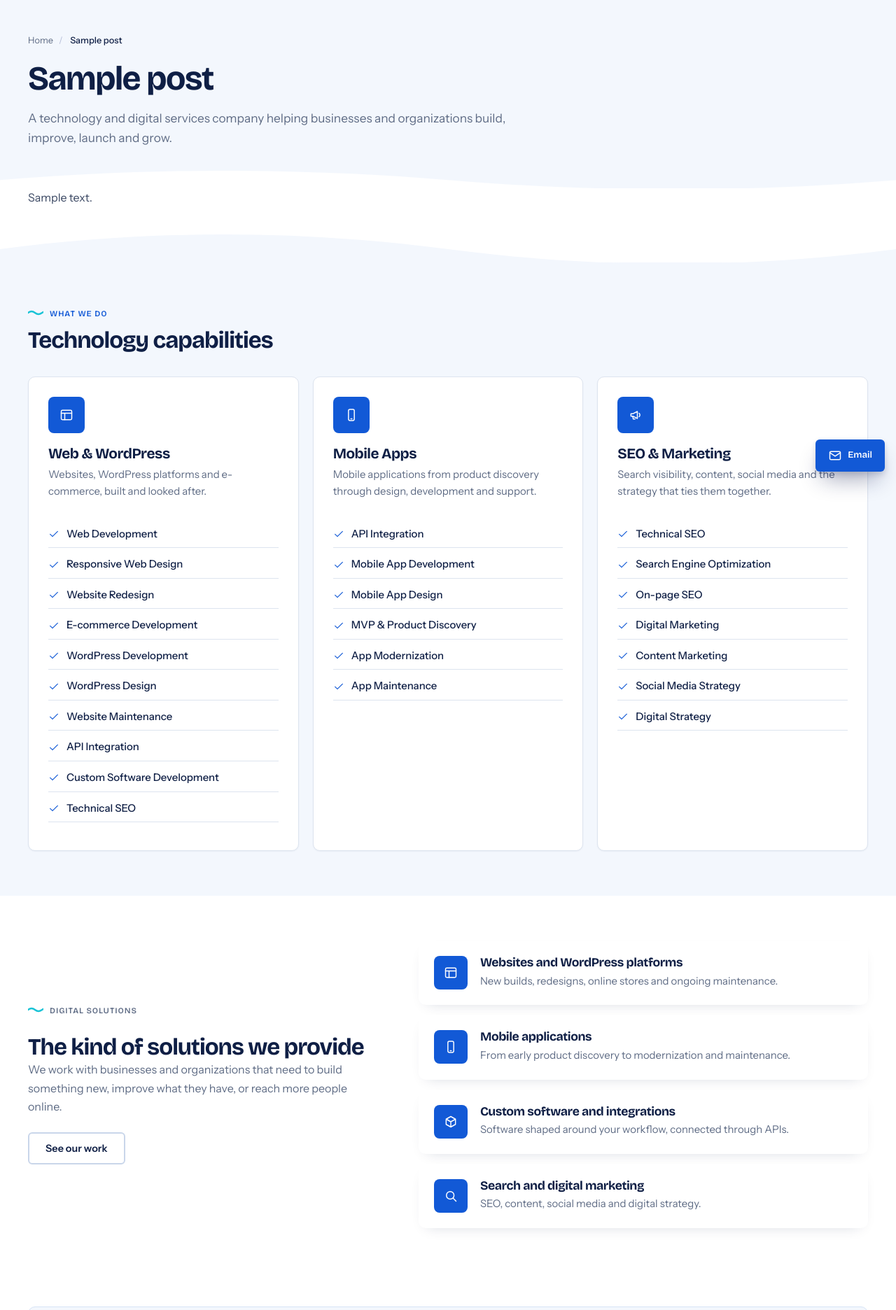
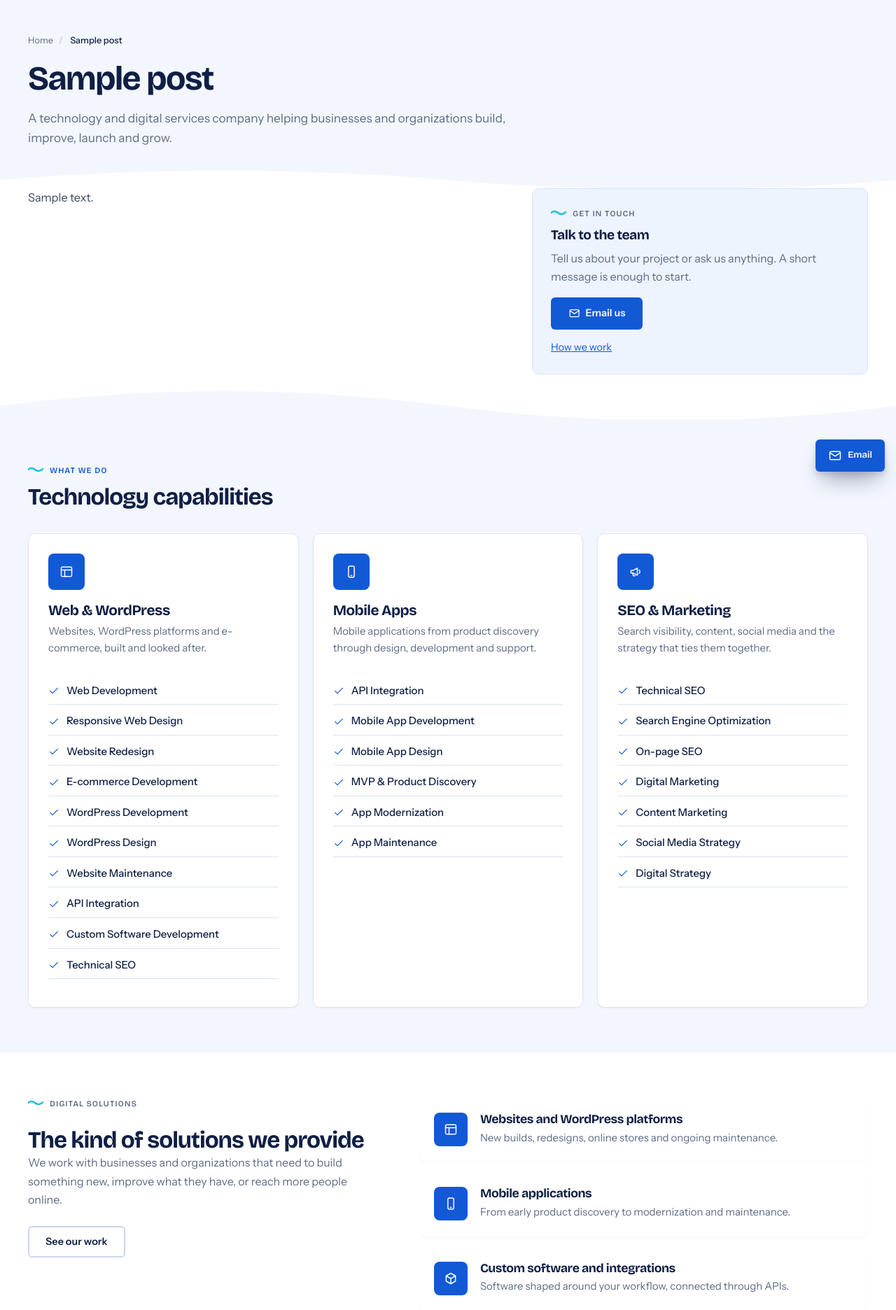
Before and after one commit to bilallwt/WaveX-Next-level-wave-technology, a WordPress theme: template wavex/page-about.php in a window 1280 px wide. Shown: the part 110-1982 px from the top of the page at 70% size. Run offline with PHP 8.4 and a stand-in for WordPress, Linux system fonts and the light colour scheme; the site name, menu and one post (Sample post) are stand-ins, and other content is empty; some libraries are stand-ins or nearby versions.

Commit message:
Layout polish: Our Work row, group headers on Services, About two-column with contact card, consistent closing CTA, scrolled header shadow
Co-Authored-By: Claude Sonnet 5.5 <noreply@anthropic.com>
Claude-Session: https://claude.ai/code/session_016iNP8K7rhZkCEk3kHSo3hc

```diff
--- a/wavex/assets/css/main.css
+++ b/wavex/assets/css/main.css
@@ -1405,3 +1405,36 @@ h1, h2, h3, h4 { font-weight: 700; letter-spacing: -.025em; line-height: 1.12; }
 	.hero::before { bottom: 20px; }
 	.section--tint::before, .section--accent::before, .section--mix::before, .site-footer::before { height: 28px; top: -27px; }
 }
+
+/* ===== Layout polish ===== */
+.work-row { list-style: none; display: grid; grid-template-columns: repeat(5, 1fr); gap: 16px; }
+.work-chip { display: flex; flex-direction: column; height: 100%; background: #fff; border: 1px solid var(--c-line); border-radius: 10px; overflow: hidden; text-decoration: none; color: var(--c-text); transition: border-color .2s, box-shadow .2s, transform .2s; }
+.work-chip:hover { border-color: var(--c-aqua); box-shadow: var(--shadow-md); transform: translateY(-3px); color: var(--c-text); }
+.work-chip__cover { display: grid; place-items: center; aspect-ratio: 16 / 10; background: var(--tint-primary-2); overflow: hidden; }
+.work-chip__cover img { width: 100%; height: 100%; object-fit: cover; }
+.work-chip__cover .work-card__mono { width: 56px; height: 56px; border-radius: 14px; font-size: 1.15rem; box-shadow: none; background: var(--c-brand); }
+.work-chip__body { display: grid; gap: 4px; padding: 14px 16px 16px; }
+.work-chip__name { font: 700 1rem/1.25 var(--font-head); color: var(--c-ink); }
+.section__head > div .section__title { max-width: 22em; }
+.why__item { box-shadow: var(--shadow-sm); }
+.why, .faq { align-items: start; }
+.why__intro, .faq__intro { position: sticky; top: 100px; }
+
+/* Header: shadow once the page is scrolled */
+.site-header { transition: box-shadow .2s; }
+.site-header.is-scrolled { box-shadow: 0 8px 22px -16px rgba(15, 31, 69, .35); }
+
+@media (max-width: 1024px) {
+	.work-row { grid-template-columns: repeat(3, 1fr); }
+	.why__intro, .faq__intro { position: static; }
+}
+@media (max-width: 600px) {
+	.work-row { grid-template-columns: 1fr 1fr; }
+}
+.group-head { display: flex; flex-wrap: wrap; align-items: baseline; justify-content: space-between; gap: 6px 24px; margin-bottom: 22px; padding-bottom: 14px; border-bottom: 1px solid var(--c-line); }
+.group-head .section__title { margin: 0; }
+.group-head p { margin: 0; max-width: 34em; color: var(--c-muted); }
+.section--flush { padding-top: clamp(28px, 4vw, 52px); padding-bottom: clamp(8px, 2vw, 24px); }
+.wrap .svc-grid { align-items: start; }
+.wrap .svc-card { position: sticky; top: 130px; }
+@media (max-width: 1024px) { .wrap .svc-card { position: static; } }
--- a/wavex/assets/js/navigation.js
+++ b/wavex/assets/js/navigation.js
@@ -82,4 +82,14 @@
 			closeAll();
 		}
 	} );
+
+	// Header shadow after scrolling.
+	var header = document.getElementById( 'site-header' );
+	if ( header ) {
+		var onScroll = function () {
+			header.classList.toggle( 'is-scrolled', window.scrollY > 8 );
+		};
+		window.addEventListener( 'scroll', onScroll, { passive: true } );
+		onScroll();
+	}
 }() );
--- a/wavex/page-about.php
+++ b/wavex/page-about.php
@@ -18,8 +18,17 @@ while ( have_posts() ) :
 		'text'  => has_excerpt() ? get_the_excerpt() : __( 'A technology and digital services company helping businesses and organizations build, improve, launch and grow.', 'wavex' ),
 	) );
 	?>
-	<div class="wrap wrap--narrow">
-		<div class="entry-content"><?php the_content(); ?></div>
+	<div class="wrap">
+		<div class="svc-grid">
+			<div class="entry-content prose"><?php the_content(); ?></div>
+			<aside class="svc-card">
+				<p class="eyebrow"><?php esc_html_e( 'Get in touch', 'wavex' ); ?></p>
+				<h3><?php esc_html_e( 'Talk to the team', 'wavex' ); ?></h3>
+				<p><?php esc_html_e( 'Tell us about your project or ask us anything. A short message is enough to start.', 'wavex' ); ?></p>
+				<?php get_template_part( 'template-parts/components/contact-actions', null, array( 'topic' => __( 'WaveX Technology', 'wavex' ) ) ); ?>
+				<p class="svc-card__note"><a href="<?php echo esc_url( wavex_url( 'our-approach' ) ); ?>"><?php esc_html_e( 'How we work', 'wavex' ); ?></a></p>
+			</aside>
+		</div>
 	</div>
 	<?php
 endwhile;
```
Also changed, not shown: wavex/template-parts/sections/work.php (+23 -12 lines), wavex/template-services.php (+11 -3 lines).
